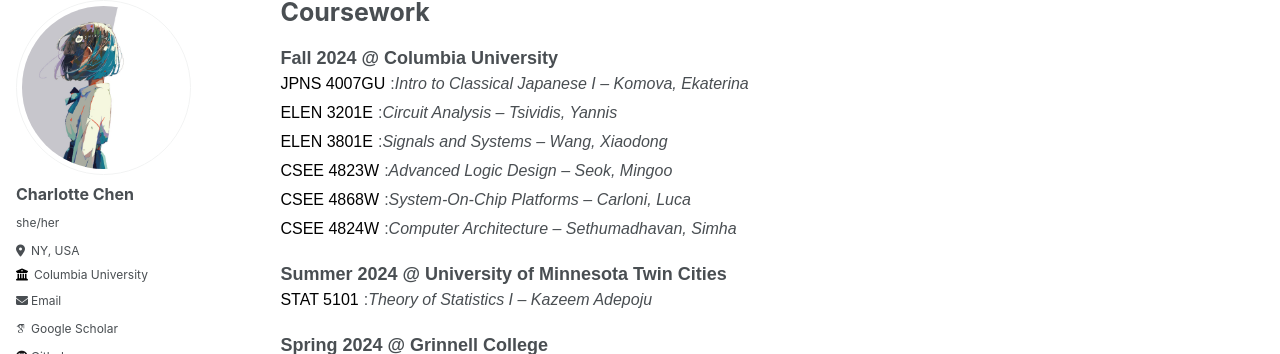
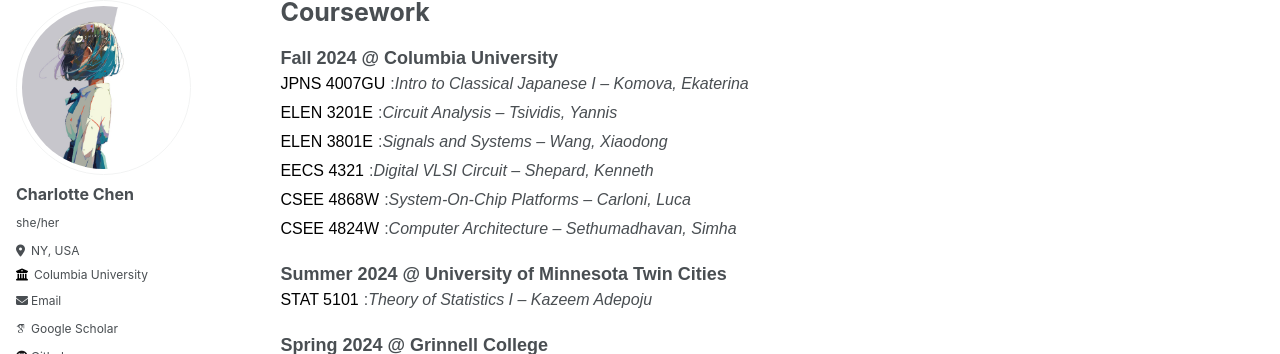
Before and after one commit to CharlotteChen2002/CharlotteChen2002.github.io, a Jekyll site: the page built from _pages/coursework.html, in a window 1280 px wide and 900 px high. Shown: the part 102-456 px from the top of the window. Built offline with Jekyll 4.4.1, drawn with Linux system fonts in a browser that asks for light colours; some web fonts are replaced.

Commit message:
Update coursework page with corrected course information

```diff
--- a/_pages/coursework.html
+++ b/_pages/coursework.html
@@ -72,7 +72,7 @@
     </div>
 
     <div class="course">
-        <span class="no-link">CSEE 4823W</span>: <span>Advanced Logic Design – Seok, Mingoo</span>
+        <span class="no-link">EECS 4321</span>: <span>Digital VLSI Circuit – Shepard, Kenneth</span>
     </div>
 
     <div class="course">
```
